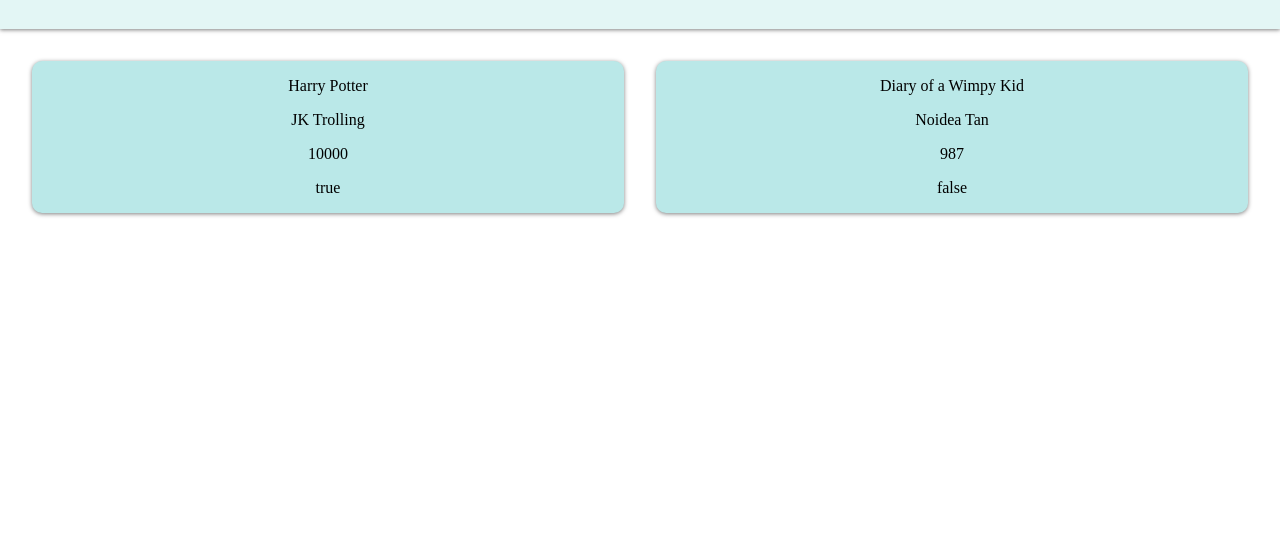
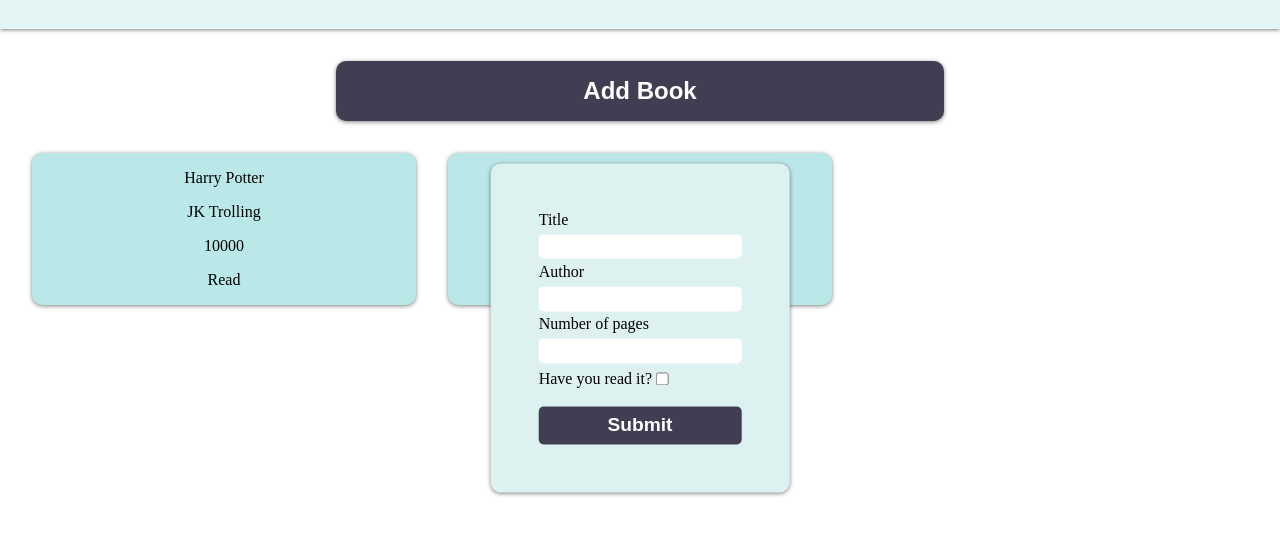
Before and after one commit to lestonpoh/books-library, a plain HTML site: page index.html in a window 1280 px wide. Shown: the part 72-606 px from the top of the page. Drawn offline with Linux system fonts and the light colour scheme.

Commit message:
added popup

```diff
--- a/index.html
+++ b/index.html
@@ -12,7 +12,25 @@
         <p>LIBRARY</p>
     </div>
     <div class="content">
+        <button>Add Book</button>
+    </div>
+    <div class="pop-up">
+        <form action="">
+            <label for="title">Title</label>
+            <input type="text" name="title" id="title" required>
 
+            <label for="author">Author</label>
+            <input type="text" name="author" id="author" required>
+
+            <label for="pages">Number of pages</label>
+            <input type="number" name="pages" id="pages" required>
+
+            <label for="read">Have you read it?</label>
+            <input type="checkbox" name="read" id="read" value="true" required>
+
+            <button  id="submit">Submit</button>
+
+        </form>
     </div>
 </body>
 </html>
--- a/script.js
+++ b/script.js
@@ -45,14 +45,22 @@
     title.textContent = book.title;
     author.textContent = book.author;
     pages.textContent = book.pages;
-    read.textContent = book.read;
+    read.textContent = book.read === true ? "Read": "Not Read";
 
 }
 
+
 myLibrary.forEach((book) => {
     createCard(book)
+});
 
-
-
-
-});
+const form = document.querySelector("form");
+const submit = document.querySelector("#submit")
+submit.addEventListener("click",(e)=>{
+    e.preventDefault();
+    let title = document.querySelector("#title").value;
+    let author = document.querySelector("#author").value;
+    let pages = document.querySelector("#pages").value;
+    let read = document.querySelector("#read");
+    console.log(read.checked)
+})
--- a/styles.css
+++ b/styles.css
@@ -4,6 +4,7 @@
 
 html,body{
     margin:0;
+    position: relative;
 }
 
 .header{
@@ -29,6 +30,24 @@
     justify-items: center;
 }
 
+.content button{
+    grid-column: 1/-1;
+    text-decoration: none;
+    border:none;
+    background-color: #403e52;
+    width:50%;
+    padding: 1rem 2rem;
+    color:white;
+    font-size: 1.5rem;
+    font-weight: bold;
+    border-radius: 10px;
+    box-shadow: 0px 1px 4px rgb(0,0,0,0.5);
+}
+
+.content button:active{
+    transform: scale(0.98);
+}
+
 .content .card{
     background-color: #bae8e8;
     border-radius: 10px;
@@ -36,3 +55,45 @@
     text-align: center;
     box-shadow: 0px 1px 4px rgb(0,0,0,0.5);
 }
+
+.pop-up{
+    position: absolute;
+    box-shadow: 0px 1px 4px rgb(0,0,0,0.5);
+    border-radius: 10px;
+    background-color: #ddf1f1;
+    padding:3rem;
+    top:50vh;
+    left: 50vw;
+    transform: translate(-50%, -50%);
+}
+
+.pop-up label, .pop-up input, .pop-up button{
+    display:block
+}
+
+.pop-up label[for=read], .pop-up input[id=read]{
+    display:inline-block;
+    vertical-align: middle;
+}
+
+.pop-up input{
+    border: none;
+    border-radius: 5px;
+    padding:0.3rem 0.8rem;
+    margin: 0.3rem 0;
+}
+
+.pop-up button{
+    color: white;
+    font-size: 1.2rem;
+    font-weight: bold;
+    margin-top: 1rem;
+    width: 100%;
+    border:none;
+    border-radius: 5px;
+    background-color: #403e52;
+    padding: 0.5rem 1rem
+}
+.pop-up button:active{
+    transform: scale(0.98);
+}
```
